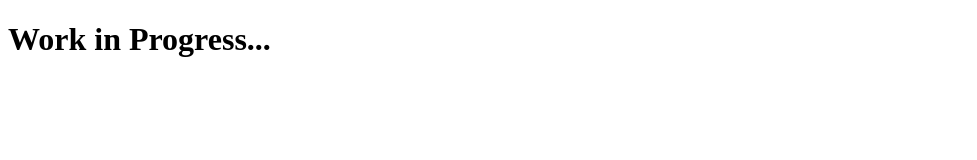
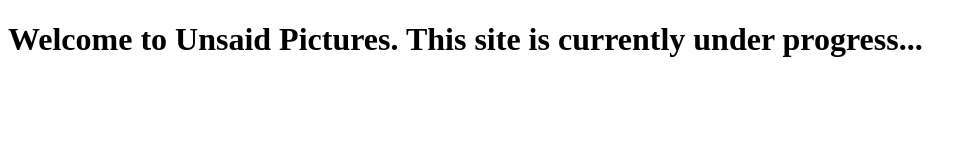
Before and after one commit to lokeshcodesitall/My-Website, a plain HTML site: page index.html in a window 1280 px wide. Shown: the whole page, without its empty margins (0-977 px from the left). Drawn offline with Linux system fonts and the light colour scheme.

Commit message:
Update index.html

```diff
--- a/index.html
+++ b/index.html
@@ -8,6 +8,6 @@
     <link href="https://fonts.googleapis.com/css2?family=Roboto:wght@400;500;700&display=swap" rel="stylesheet">
   </head>
   <body>
-    <h1>Work in Progress...</h1>
+    <h1>Welcome to Unsaid Pictures. This site is currently under progress...</h1>
   </body>
 </html>
```
